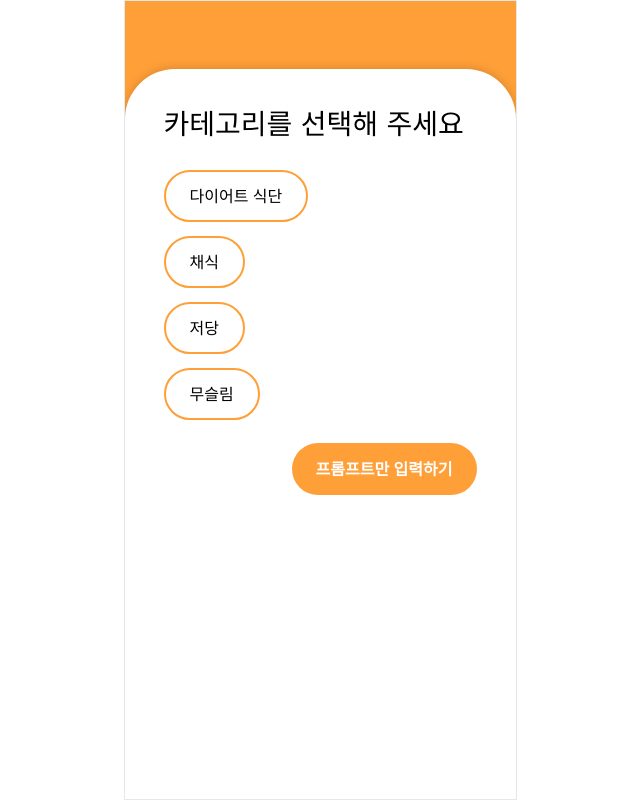
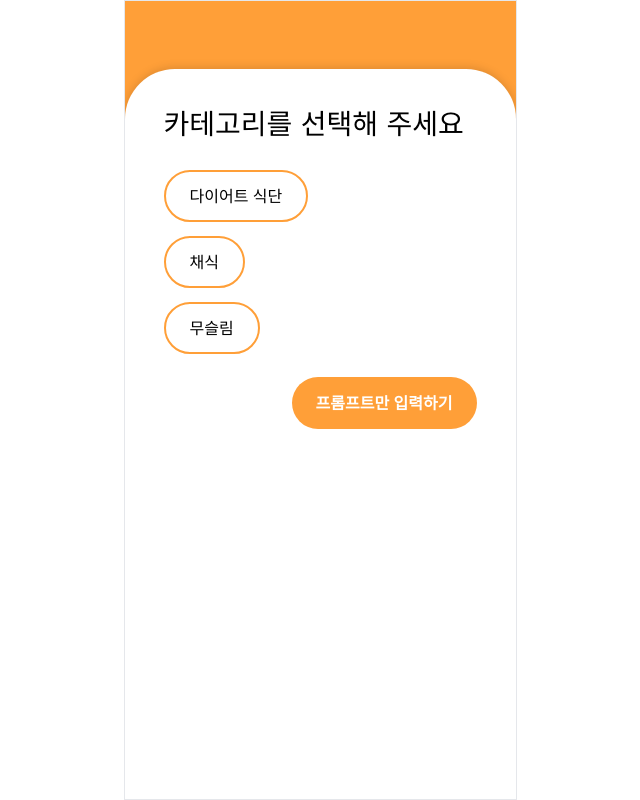
Before and after one commit to GDG-MenuMate/MenuMate-FE, a React (Vite) app: page / in a window 1280 px wide. Both pictures are taken after a click on the button "메뉴 추천을 시작할까요?". Shown: the whole page, without its empty margins (320-960 px from the left). Built offline with nearby package versions, Linux system fonts and the light colour scheme; a web font is replaced by a local one.

Commit message:
feat: remove Low sugar from Category

```diff
--- a/src/pages/Category.jsx
+++ b/src/pages/Category.jsx
@@ -112,8 +112,6 @@ function Category() {
             </AnimatePresence>
             <ToggleButton id="vegetarian" label="채식" selectedMenu={selectedMenu}
                           setSelectedMenu={setSelectedMenu} setCategory={setCategory}></ToggleButton>
-            <ToggleButton id="low_sugar" label="저당" selectedMenu={selectedMenu}
-                          setSelectedMenu={setSelectedMenu} setCategory={setCategory}></ToggleButton>
             <ToggleButton id="halal" label="무슬림" selectedMenu={selectedMenu}
                           setSelectedMenu={setSelectedMenu} setCategory={setCategory}></ToggleButton>
           </div>
```
